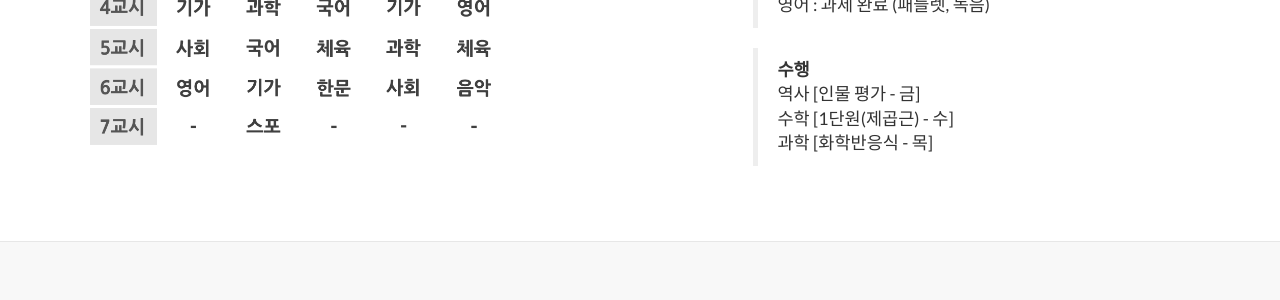
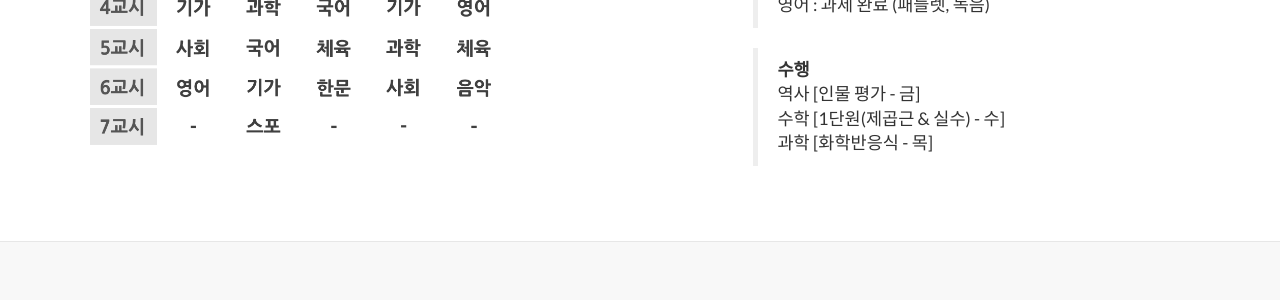
Before and after one commit to bundang-ms-2021/oncl, a Jekyll site: the page built from index.html, in a window 1280 px wide and 900 px high, scrolled down 855 px. Shown: the part 152-452 px from the top of the window. Built offline with Jekyll 4.4.1, drawn with Linux system fonts in a browser that asks for light colours; nearby versions of some CDN libraries; library files that are not in the unit come from our copies.

Commit message:
Update 2014-09-21-services-1.markdown

```diff
--- a/_posts/2014-09-21-services-1.markdown
+++ b/_posts/2014-09-21-services-1.markdown
@@ -12,5 +12,5 @@ description: |
 
   > **수행**
   > 역사 [인물 평가 - 금]
-  > 수학 [1단원(제곱근) - 수]
+  > 수학 [1단원(제곱근 & 실수) - 수]
   > 과학 [화학반응식 - 목]
```
